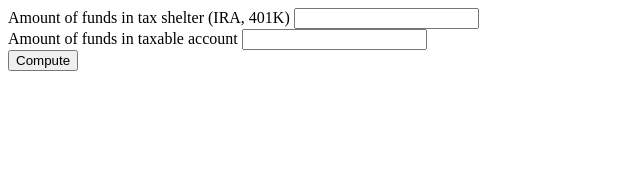
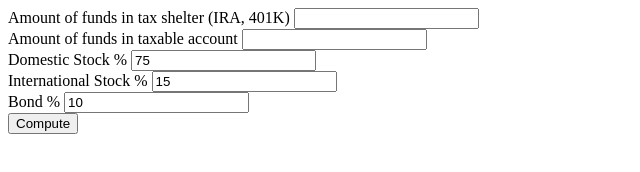
Before and after one commit to kherr9/retirement-planning, a plain HTML site: page src/index.html in a window 1280 px wide. Shown: the whole page, without its empty margins (0-640 px from the left). Drawn offline with Linux system fonts and the light colour scheme.

Commit message:
input other values

```diff
--- a/src/index.html
+++ b/src/index.html
@@ -14,7 +14,18 @@
             <label>Amount of funds in taxable account</label>
             <input type="number" name="taxableFunds" />
         </div>
-
+        <div>
+            <label>Domestic Stock %</label>
+            <input type="number" name="domesticStockPercent" value="75" />
+        </div>
+        <div>
+            <label>International Stock %</label>
+            <input type="number" name="internationalStockPercent" value="15" />
+        </div>
+        <div>
+            <label>Bond %</label>
+            <input type="number" name="bondPercent" value="10" />
+        </div>
         <button type="submit">Compute</button>
     </form>
 </body>
@@ -27,6 +38,9 @@
 
         console.log("taxFreeFunds", formViewModel.taxFreeFunds);
         console.log("taxableFunds", formViewModel.taxableFunds);
+        console.log("domesticStockPercent", formViewModel.domesticStockPercent);
+        console.log("internationalStockPercent", formViewModel.internationalStockPercent);
+        console.log("bondPercent", formViewModel.bondPercent);
 
         return false;
     };
@@ -37,8 +51,20 @@
             return parseInt(document.getElementsByName("taxFreeFunds")[0].value);
         }
 
-        get taxableFunds(){
+        get taxableFunds() {
             return parseInt(document.getElementsByName("taxableFunds")[0].value);
+        }
+
+        get domesticStockPercent() {
+            return parseInt(document.getElementsByName("domesticStockPercent")[0].value);
+        }
+
+        get internationalStockPercent() {
+            return parseInt(document.getElementsByName("internationalStockPercent")[0].value);
+        }
+
+        get bondPercent() {
+            return parseInt(document.getElementsByName("bondPercent")[0].value);
         }
     }
 
```
